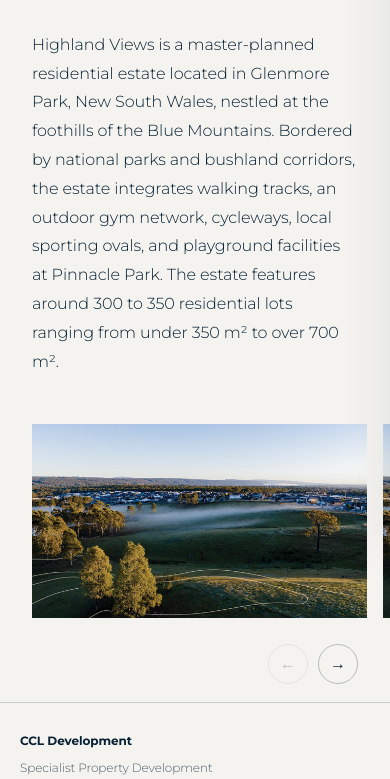
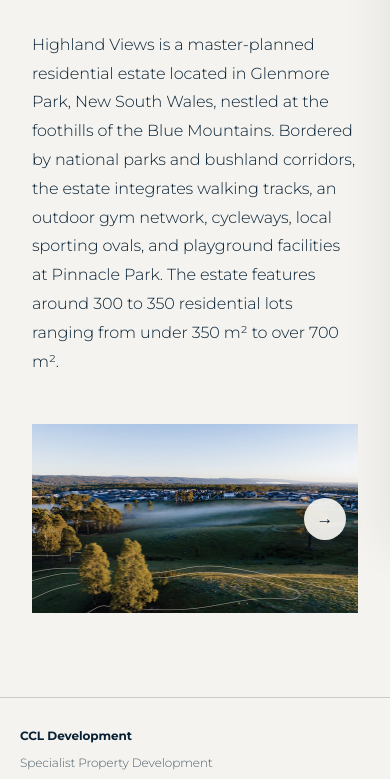
Before and after one commit to studiorjl/ccl, a plain HTML site: page projects/highland-views/index.html in a window 390 px wide. Shown: the part 299-1078 px from the top of the page. Drawn offline with Linux system fonts and the light colour scheme.

Commit message:
Gallery aligns with the text column and the arrows ride on the images

```diff
--- a/projects/highland-views/index.html
+++ b/projects/highland-views/index.html
@@ -25,7 +25,7 @@
 <script type="application/ld+json">{"@context":"https://schema.org","@type":"WebSite","@id":"https://www.ccldevelopment.com.au/#website","name":"CCL Development","url":"https://www.ccldevelopment.com.au/","inLanguage":"en-AU","publisher":{"@id":"https://www.ccldevelopment.com.au/#business"}}</script>
 
 <title>Highland Views | CCL Development</title>
-<link rel="preload" href="/assets/fonts/montserrat-latin-var.woff2" as="font" type="font/woff2" crossorigin><link rel="stylesheet" href="/style.css?v=21">
+<link rel="preload" href="/assets/fonts/montserrat-latin-var.woff2" as="font" type="font/woff2" crossorigin><link rel="stylesheet" href="/style.css?v=22">
 <script defer src="/script.js?v=11"></script>
 </head>
 <body>
--- a/style.css
+++ b/style.css
@@ -60,26 +60,31 @@
 .project-intro-head{grid-template-columns:1fr;row-gap:16px}
 .project-link{text-align:left;justify-self:start;padding-bottom:0}
 }
-.gallery{position:relative}
-.project-gallery{display:flex;gap:16px;overflow-x:auto;overscroll-behavior-x:contain;padding:0 clamp(20px,4vw,56px) 84px;scroll-snap-type:x mandatory;scroll-padding-inline:clamp(20px,4vw,56px)}
+/* The gallery takes the same measure as the heading and copy, so the images
+   share the text's left edge. The arrows ride on the images themselves,
+   centred on the image height. */
+.gallery{position:relative;max-width:1000px;margin:0 auto 84px;padding:0 24px;--gallery-inset:24px}
+.project-gallery{display:flex;gap:16px;overflow-x:auto;overscroll-behavior-x:contain;padding:0;scroll-snap-type:x mandatory}
 .project-gallery:focus-visible{outline:2px solid var(--navy);outline-offset:-4px}
-.gallery-nav{position:absolute;right:clamp(20px,4vw,56px);bottom:18px;display:flex;gap:10px}
+.gallery-nav{position:absolute;inset:0;pointer-events:none}
 .gallery-nav[hidden]{display:none}
-.gallery-arrow{width:44px;height:44px;display:grid;place-content:center;border:1px solid rgba(7,32,51,.26);border-radius:50%;background:transparent;color:var(--navy);font:inherit;font-size:17px;line-height:1;cursor:pointer;transition:background .25s var(--ease),color .25s var(--ease),border-color .25s var(--ease),opacity .25s ease}
-.gallery-arrow:hover,.gallery-arrow:focus-visible{background:var(--navy);border-color:var(--navy);color:var(--paper)}
-.gallery-arrow:focus-visible{outline:2px solid var(--navy);outline-offset:2px}
-.gallery-arrow[disabled]{opacity:.26;cursor:default;background:transparent;border-color:rgba(7,32,51,.26);color:var(--navy)}
+.gallery-arrow{position:absolute;top:50%;transform:translateY(-50%);width:48px;height:48px;display:grid;place-content:center;border:0;border-radius:50%;background:rgba(244,243,239,.94);color:var(--navy);font:inherit;font-size:18px;line-height:1;cursor:pointer;pointer-events:auto;box-shadow:0 3px 18px rgba(7,32,51,.22);transition:background .25s var(--ease),color .25s var(--ease),opacity .3s ease}
+.gallery-arrow[data-gallery="prev"]{left:calc(var(--gallery-inset) + 12px)}
+.gallery-arrow[data-gallery="next"]{right:calc(var(--gallery-inset) + 12px)}
+.gallery-arrow:hover,.gallery-arrow:focus-visible{background:var(--navy);color:var(--paper)}
+.gallery-arrow:focus-visible{outline:2px solid var(--navy);outline-offset:3px}
+.gallery-arrow[disabled]{opacity:0;pointer-events:none}
 .project-gallery:empty{min-height:0}
 .project-gallery>*{flex:0 0 min(72vw,760px);min-width:0;scroll-snap-align:start}
 .project-gallery img{display:block;width:100%;height:auto;object-fit:cover}
-@media(max-width:700px){.project-list{grid-template-columns:1fr;gap:24px}.project-detail-intro{padding-top:110px}.project-gallery>*{flex-basis:86vw}.gallery-arrow{width:40px;height:40px;font-size:16px}}
+@media(max-width:700px){.project-list{grid-template-columns:1fr;gap:24px}.project-detail-intro{padding-top:110px}.project-gallery>*{flex-basis:86vw}.gallery-arrow{width:42px;height:42px;font-size:17px}}
 /* Phones take the same roomier side inset as the director profile, so the
    heading and the images line up with that page. */
 @media(max-width:520px){
 .project-detail{--page-inset:clamp(28px,8.2vw,40px)}
 .project-detail-intro{padding-left:var(--page-inset);padding-right:var(--page-inset)}
-.project-gallery{padding-left:var(--page-inset);padding-right:var(--page-inset);scroll-padding-inline:var(--page-inset)}
-.gallery-nav{right:var(--page-inset)}
+.gallery{padding-left:var(--page-inset);padding-right:var(--page-inset);--gallery-inset:var(--page-inset)}
+.project-gallery>*{flex-basis:100%}
 }
 
 /* Typography: geometric sans-serif system stack, Gotham-adjacent. */
```
Also changed, not shown: contact/index.html (+1 -1 lines), index.html (+1 -1 lines), profile/index.html (+1 -1 lines), projects/bradley-heights/index.html (+1 -1 lines), projects/index.html (+1 -1 lines), projects/mulgoa-sanctuary/index.html (+1 -1 lines).
